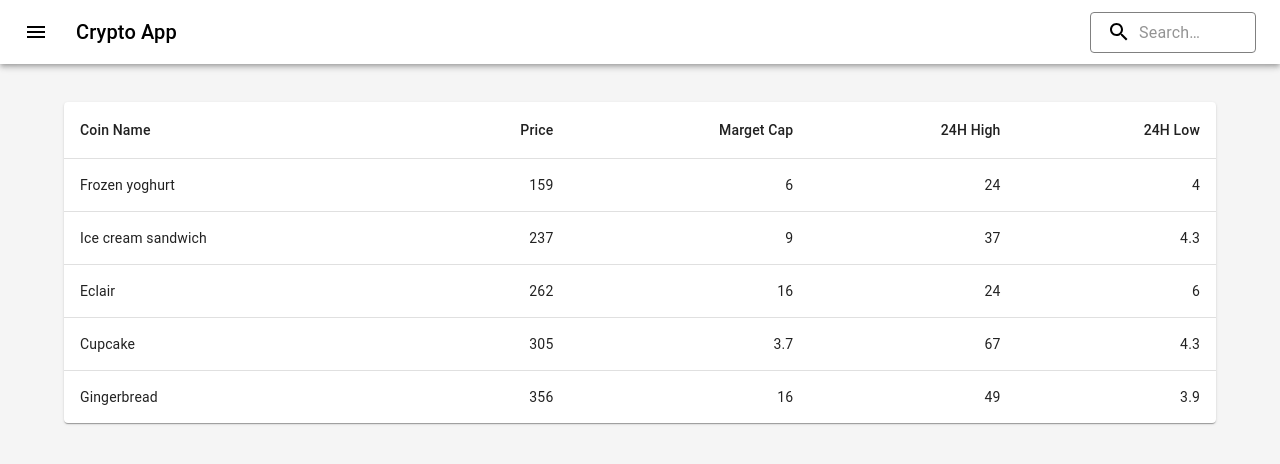
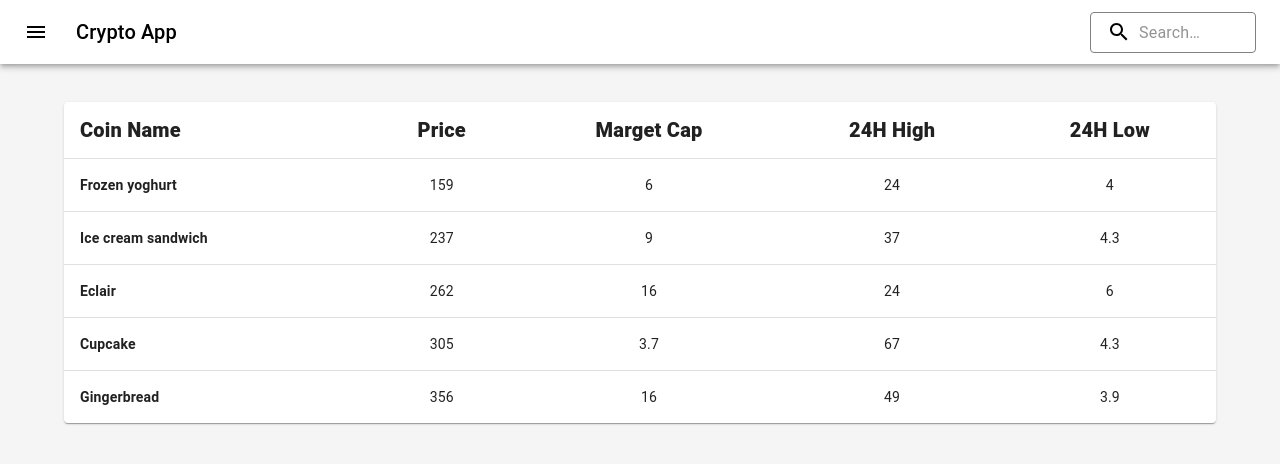
Before and after one commit to Sourav12061999/crypto-search-app, a Next.js app: page / in a window 1280 px wide. Shown: the top 464 px of the page. Built offline with nearby package versions, Linux system fonts and the light colour scheme.

Commit message:
table rows ready

```diff
--- /dev/null
+++ b/components/Table/styles.js
@@ -0,0 +1,6 @@
+const tableCell = {
+  fontSize: "20px",
+  fontWeight: 800,
+};
+
+export { tableCell };
--- a/components/Table/tableBodyComp.jsx
+++ b/components/Table/tableBodyComp.jsx
@@ -7,13 +7,13 @@ function TableBodyComp({ row }) {
       key={row.name}
       sx={{ "&:last-child td, &:last-child th": { border: 0 } }}
     >
-      <TableCell component="th" scope="row">
+      <TableCell sx={{ fontWeight: 600 }} component="th" scope="row">
         {row.name}
       </TableCell>
-      <TableCell align="right">{row.calories}</TableCell>
-      <TableCell align="right">{row.fat}</TableCell>
-      <TableCell align="right">{row.carbs}</TableCell>
-      <TableCell align="right">{row.protein}</TableCell>
+      <TableCell align="center">{row.calories}</TableCell>
+      <TableCell align="center">{row.fat}</TableCell>
+      <TableCell align="center">{row.carbs}</TableCell>
+      <TableCell align="center">{row.protein}</TableCell>
     </TableRow>
   );
 }
--- a/components/Table/tableComp.jsx
+++ b/components/Table/tableComp.jsx
@@ -7,6 +7,7 @@ import TableHead from "@mui/material/TableHead";
 import Paper from "@mui/material/Paper";
 import TableRow from "@mui/material/TableRow";
 import { Typography } from "@mui/material";
+import { tableCell } from "./styles";
 import TableBodyComp from "./tableBodyComp";
 function createData(name, calories, fat, carbs, protein) {
   return { name, calories, fat, carbs, protein };
@@ -26,11 +27,19 @@ export default function TableComp() {
       <Table sx={{ minWidth: 650 }} aria-label="simple table">
         <TableHead>
           <TableRow>
-            <TableCell>Coin Name</TableCell>
-            <TableCell align="right">Price</TableCell>
-            <TableCell align="right">Marget Cap</TableCell>
-            <TableCell align="right">24H High</TableCell>
-            <TableCell align="right">24H Low</TableCell>
+            <TableCell sx={tableCell}>Coin Name</TableCell>
+            <TableCell sx={tableCell} align="center">
+              Price
+            </TableCell>
+            <TableCell sx={tableCell} align="center">
+              Marget Cap
+            </TableCell>
+            <TableCell sx={tableCell} align="center">
+              24H High
+            </TableCell>
+            <TableCell sx={tableCell} align="center">
+              24H Low
+            </TableCell>
           </TableRow>
         </TableHead>
         <TableBody>
```
